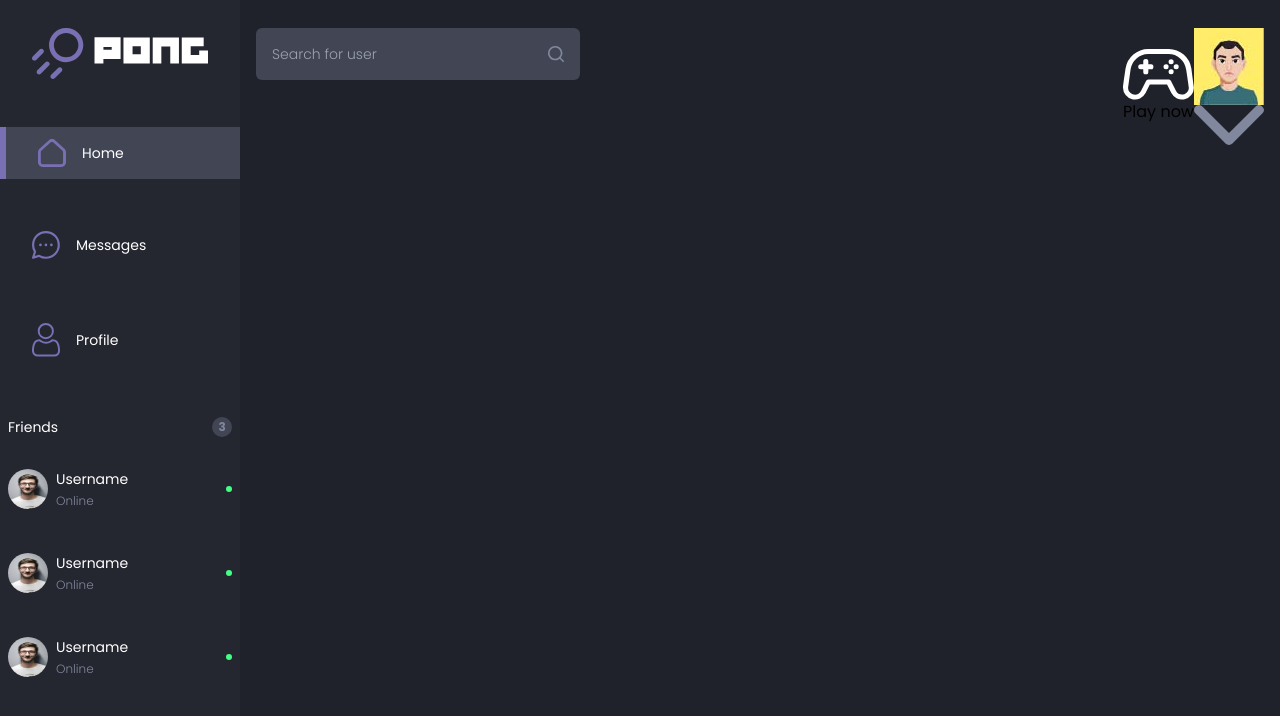
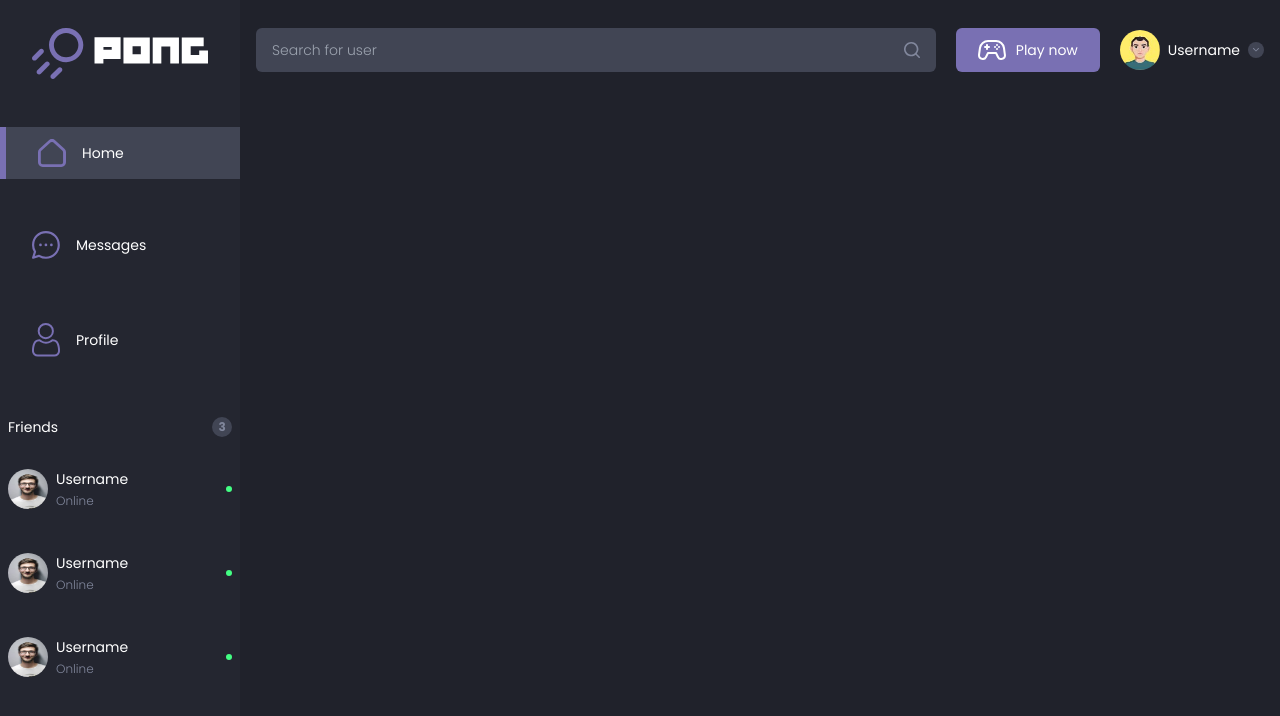
Before and after one commit to DNightOwl/42-ft-transcendence, a React (Create React App) app: page /#/ in a window 1280 px wide. Shown: the top 716 px of the page. Built offline with nearby package versions, Linux system fonts and the light colour scheme.

Commit message:
add header nav

```diff
--- a/src/components/Items/Icons.tsx
+++ b/src/components/Items/Icons.tsx
@@ -1,8 +1,12 @@
 import React from 'react'
 
-export function ArrowDownIcon() {
+interface  typeProps{
+  edit?:string;
+}
+
+export function ArrowDownIcon(props:typeProps) {
     return (
-      <svg xmlns="http://www.w3.org/2000/svg" viewBox="0 0 9.703 5.531">
+      <svg xmlns="http://www.w3.org/2000/svg" className={props.edit} viewBox="0 0 9.703 5.531">
     <g id="Group_20" data-name="Group 20" transform="translate(0 0)">
       <path id="Path_28" data-name="Path 28" d="M4.852,102.671a.677.677,0,0,1-.48-.2L.2,98.3a.679.679,0,0,1,.961-.961l3.691,3.692L8.543,97.34A.679.679,0,0,1,9.5,98.3l-4.172,4.172A.677.677,0,0,1,4.852,102.671Z" transform="translate(-0.001 -97.141)" fill="#81879c"/>
     </g>
@@ -11,9 +15,9 @@ export function ArrowDownIcon() {
     )
   }
 
-  export function ControllerIcon() {
+  export function ControllerIcon(props:typeProps) {
     return (
-      <svg xmlns="http://www.w3.org/2000/svg" viewBox="0 0 29.861 21.3" fill='#fff'>
+      <svg xmlns="http://www.w3.org/2000/svg" viewBox="0 0 29.861 21.3" className={props.edit} fill='#fff'>
     <g id="Group_39" data-name="Group 39" transform="translate(0 0)">
       <path id="XMLID_948_" d="M30.794,14.212A9.714,9.714,0,0,0,21.3,6H12.664a9.741,9.741,0,0,0-9.6,8.212C2.32,19.224,2,21.464,2,22.317a5.021,5.021,0,0,0,9.491,2.24L13.3,20.93h7.252l1.813,3.626a5.021,5.021,0,0,0,9.491-2.24C31.861,21.57,31.861,22.53,30.794,14.212Zm-1.066,8.105c0,2.986-4.159,4.053-5.439,1.28l-2.133-4.266a1.12,1.12,0,0,0-.96-.533H12.664a1.025,1.025,0,0,0-.96.64L9.572,23.7c-1.28,2.666-5.439,1.6-5.439-1.386L5.2,14.532a7.545,7.545,0,0,1,7.358-6.4H21.2a7.462,7.462,0,0,1,7.358,6.4C28.661,14.638,29.834,22.85,29.728,22.317Z" transform="translate(-2 -6)"/>
       <path id="XMLID_82_" d="M14.4,13.2a1.008,1.008,0,0,1-1.066,1.066H12.266v1.066A1.008,1.008,0,0,1,11.2,16.4a1.008,1.008,0,0,1-1.066-1.066V14.266H9.066a1.066,1.066,0,1,1,0-2.133h1.066V11.066A1.008,1.008,0,0,1,11.2,10a1.008,1.008,0,0,1,1.066,1.066v1.066h1.066A1.008,1.008,0,0,1,14.4,13.2Z" transform="translate(-1.601 -5.734)"/>
@@ -83,10 +87,6 @@ export function ArrowDownIcon() {
     )
   }
 
-  interface  typeProps{
-    edit?:string;
-  }
-
   export function SearchIcon(props:typeProps) {
     return (
       <svg  className={"icon " + props.edit} fill='#81879C' id="Group_212" data-name="Group 212" xmlns="http://www.w3.org/2000/svg" viewBox="0 0 28.534 28.543">
--- a/src/components/Items/Navigation/NavigationDesktop/HeaderNav.tsx
+++ b/src/components/Items/Navigation/NavigationDesktop/HeaderNav.tsx
@@ -3,20 +3,23 @@ import {SearchIcon, ControllerIcon, ArrowDownIcon} from '../../Icons';
 import UserPicture from '../../../../assets/user.jpg'
 export default function HeaderNav() {
   return (
-    <section className='hidden lg:flex justify-between items-start pr-4 ml-64 pt-7'>
-        <div className='flex items-center bg-shape pr-4 rounded-md'>
-            <input type="text" placeholder='Search for user' className='flex-1 bg-transparent placeholder-secondary-text placeholder:font-light placeholder:text-sm font-light text-sm p-4 pr-1 focus:outline-none text-primaryText'/>
+    <section className='hidden lg:flex justify-between items-center pr-4 ml-64 pt-7 gap-5'>
+        <div className='flex items-center flex-1 bg-shape pr-4 rounded-md'>
+            <input type="text" placeholder='Search for user' className='flex-1 bg-transparent placeholder-secondary-text placeholder:font-light placeholder:text-sm font-light text-sm p-3 pl-4 pr-1.5 focus:outline-none text-primaryText'/>
             <SearchIcon edit="w-4"/>
         </div>
-        <div className='flex'>
-            <button>
-                <ControllerIcon/>
+        <div className='flex items-center gap-5'>
+            <button className='bg-primary text-primaryText text-sm flex items-center justify-center gap-2.5 w-36 rounded-md p-3'>
+                <ControllerIcon edit="w-7"/>
                 <span>Play now</span>
             </button>
-            <button>
-                <img src={UserPicture} alt="user" />
-            <span>
-                <ArrowDownIcon />
+            <button className='flex items-center gap-2 text-primaryText text-sm'>
+                <div className='flex items-center gap-2'>
+                <img src={UserPicture} alt="User" className='w-10 h-10 rounded-full' />
+                <span>Username</span>
+                </div>
+            <span className='bg-shape w-4 h-4 rounded-full flex justify-center items-center'>
+                <ArrowDownIcon edit="w-1.5"/>
             </span>
             </button>
         </div>
```
